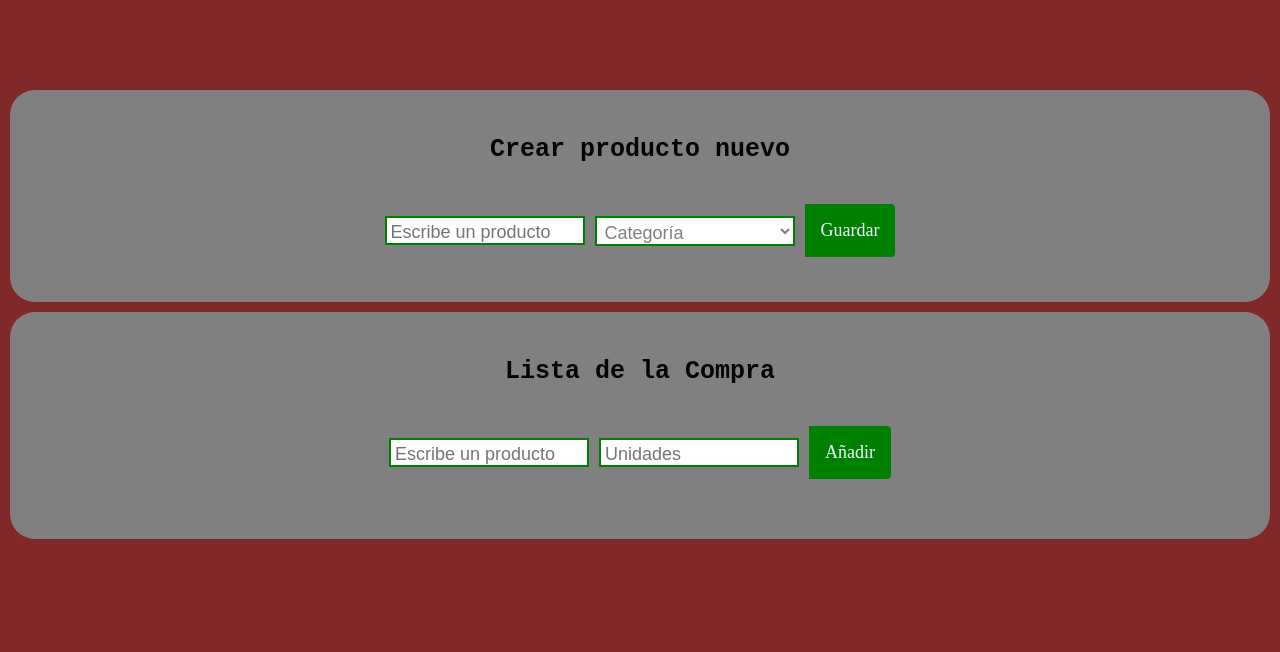
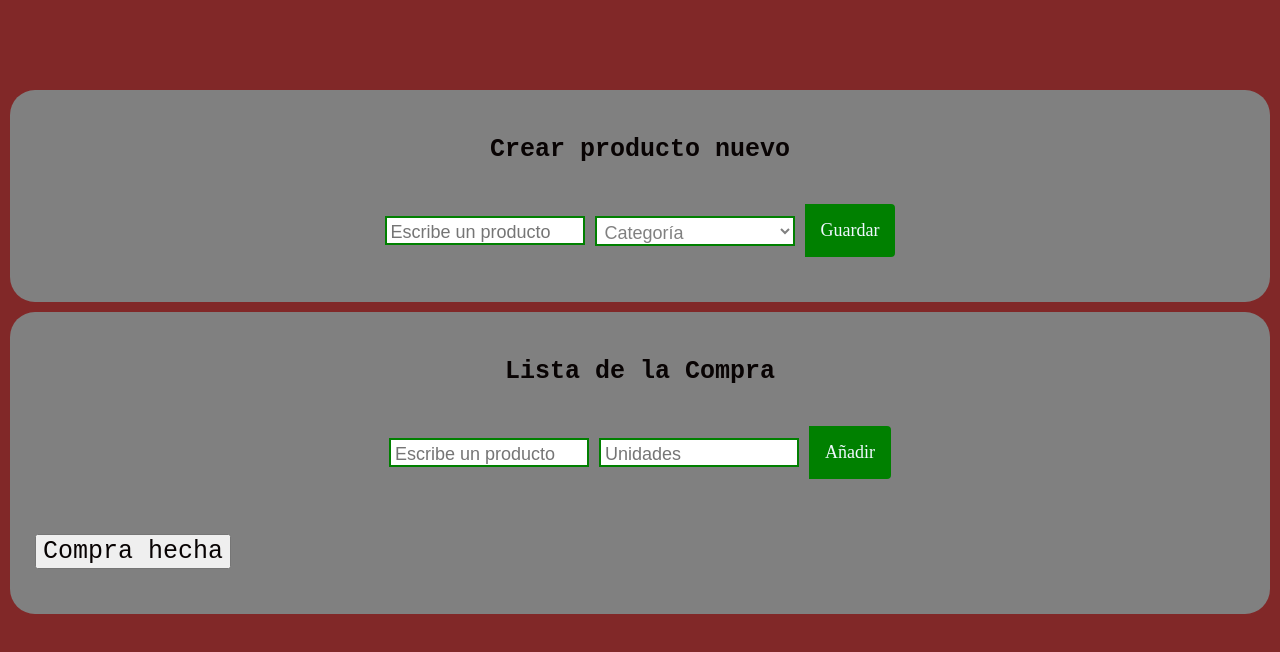
Before and after one commit to graciagarpin/lista-de-tareas, a React (Create React App) app: page / in a window 1280 px wide. Shown: the top 652 px of the page. Built offline with nearby package versions, Linux system fonts and the light colour scheme; the HTML template or start-up script is replaced by a standard one.

Commit message:
add compra hecha button + function to filter crossedOff Products

```diff
--- a/src/components/ProductsList.js
+++ b/src/components/ProductsList.js
@@ -3,12 +3,14 @@ import NewProductForm from './NewProductForm';
 import '../styles/ProductsList.scss';
 import Product from './Product';
 
-
-
 function ProductsList() {
 
   const [products, setProducts] = useState([]);
+  console.log(products);
 
+  // Queremos que al clickar al botón se guarden en un array los elementos cuyo atributo crossedOff sea true y que se muestren en consola.
+  // Variable de estado que recoge el array de elementos con crossedOff = true
+  const [crossedOffArray, steCrossedOffArray] = useState([])
 
 
   const addProduct = (product) => {
@@ -31,9 +33,25 @@ function ProductsList() {
       }
       return product;
     });
+
     setProducts(updatedProducts);
+
+
   };
 
+  // función que filtra los elementos del array productos y guarda los que cumplen la condición product.crossedOff === true
+
+  // TODO warning?
+  const addToCrossedOffArray = () => {
+    const crossedOffProducts = products.filter((product) => {
+      if(product.crossedOff === true){
+        return true
+      }
+    })
+    steCrossedOffArray(crossedOffProducts)
+  }
+
+  console.log(crossedOffArray);
   return (
     <>
       <NewProductForm addProduct={addProduct} />
@@ -50,6 +68,7 @@ function ProductsList() {
           />
         ))}
       </div>
+      <button onClick={addToCrossedOffArray} >Compra hecha</button>
     </>
   );
 }
```
